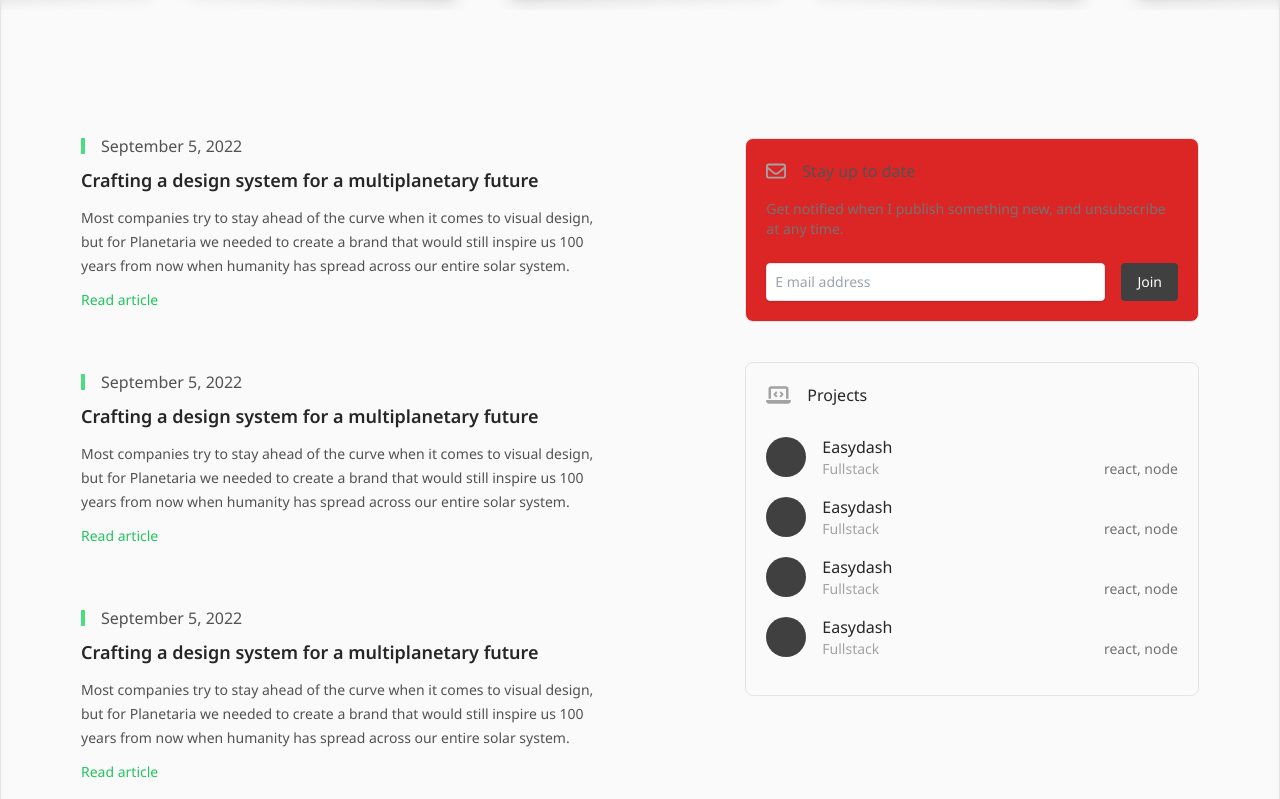
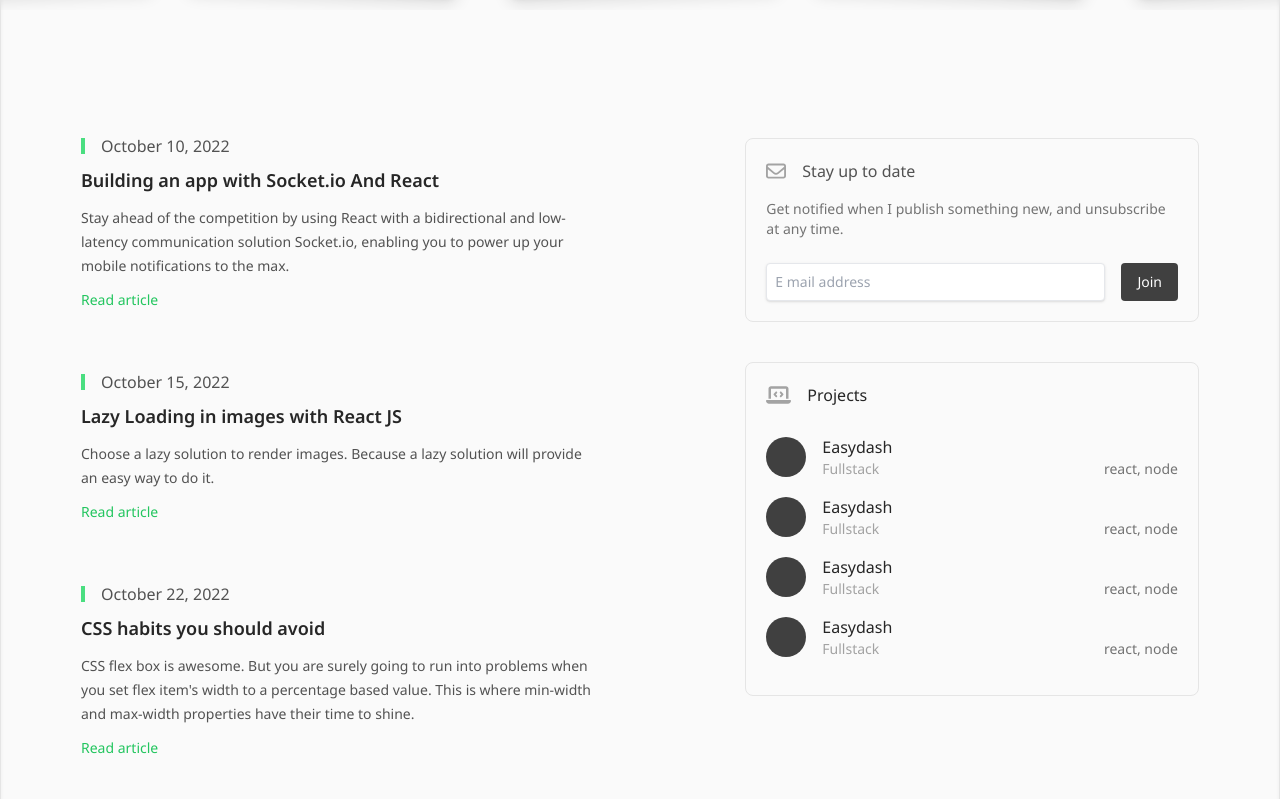
Before and after one commit to Christopher-Warren/portfolio-v4, a Next.js app: page / in a window 1280 px wide. Shown: the part 861-1660 px from the top of the page. Built offline with nearby package versions, Linux system fonts and the light colour scheme.

Commit message:
add static articles

```diff
--- a/components/home/Info.tsx
+++ b/components/home/Info.tsx
@@ -18,7 +18,7 @@ export const Info = () => {
   return (
     <div className="w-full lg:pl-32">
       {/* Subscribtion  */}
-      <div className="mb-10 w-full rounded-lg border border-neutral-200 bg-red-600 p-5 dark:border-neutral-700">
+      <div className="mb-10 w-full rounded-lg border border-neutral-200  p-5 dark:border-neutral-700">
         <div className="mb-4 flex items-center">
           <FontAwesomeIcon
             className="mr-4 text-xl  text-neutral-400 "
--- a/components/home/RecentArticles.tsx
+++ b/components/home/RecentArticles.tsx
@@ -1,28 +1,31 @@
 export const RecentArticles = () => {
   const articles = [
     {
-      date: "September 5, 2022",
-      title: "Crafting a design system for a multiplanetary future",
-      body: "Most companies try to stay ahead of the curve when it comes to visual design, but for Planetaria we needed to create a brand that would still inspire us 100 years from now when humanity has spread across our entire solar system.",
+      date: "October 10, 2022",
+      title: "Building an app with Socket.io And React",
+      heading:
+        "Stay ahead of the competition by using React with a bidirectional and low-latency communication solution Socket.io, enabling you to power up your mobile notifications to the max.",
       read: "read",
     },
     {
-      date: "September 5, 2022",
-      title: "Crafting a design system for a multiplanetary future",
-      body: "Most companies try to stay ahead of the curve when it comes to visual design, but for Planetaria we needed to create a brand that would still inspire us 100 years from now when humanity has spread across our entire solar system.",
+      date: "October 15, 2022",
+      title: "Lazy Loading in images with React JS",
+      heading:
+        "Choose a lazy solution to render images. Because a lazy solution will provide an easy way to do it.",
       read: "read",
     },
     {
-      date: "September 5, 2022",
-      title: "Crafting a design system for a multiplanetary future",
-      body: "Most companies try to stay ahead of the curve when it comes to visual design, but for Planetaria we needed to create a brand that would still inspire us 100 years from now when humanity has spread across our entire solar system.",
+      date: "October 22, 2022",
+      title: "CSS habits you should avoid",
+      heading:
+        "CSS flex box is awesome. But you are surely going to run into problems when you set flex item's width to a percentage based value. This is where min-width and max-width properties have their time to shine.",
       read: "read",
     },
   ];
   return (
     <div className="w-full">
       {/* Articles section */}
-      {articles.map(({ date, title, body, read }, index) => {
+      {articles.map(({ date, title, heading, read }, index) => {
         return (
           <article key={index} className="group relative mb-16 cursor-pointer">
             <div className="absolute  -inset-x-4 -inset-y-6 scale-95 bg-neutral-100 opacity-0 transition-all duration-200 group-hover:scale-100 group-hover:opacity-100 dark:bg-neutral-800  lg:-inset-x-6 lg:rounded-lg" />
@@ -36,36 +39,7 @@ export const RecentArticles = () => {
               {title}
             </h2>
             <p className="relative mb-3 text-sm leading-6 text-neutral-600 dark:text-neutral-400">
-              {body}
-            </p>
-            <div className="relative text-sm text-green-500 dark:text-green-400">
-              Read article
-            </div>
-          </article>
-        );
-      })}
-    </div>
-  );
-
-  return (
-    <div className="w-full">
-      {/* Articles section */}
-      {articles.map(({ date, title, body, read }, index) => {
-        return (
-          <article
-            key={index}
-            className="group relative cursor-pointer p-4 even:my-16"
-          >
-            <div className="absolute h-full w-full scale-y-125 bg-neutral-100 opacity-0 transition-opacity duration-200 group-hover:opacity-100 dark:bg-neutral-800 lg:scale-x-105 lg:rounded-lg" />
-            <div className="relative  mb-3 border-l-4 border-green-400 px-4 leading-4 text-neutral-600 dark:text-neutral-500">
-              {date}
-            </div>
-
-            <h2 className="relative mb-3 text-lg font-semibold dark:text-white">
-              {title}
-            </h2>
-            <p className="relative mb-3 text-sm leading-6 text-neutral-600 dark:text-neutral-400">
-              {body}
+              {heading}
             </p>
             <div className="relative text-sm text-green-500 dark:text-green-400">
               Read article
```
